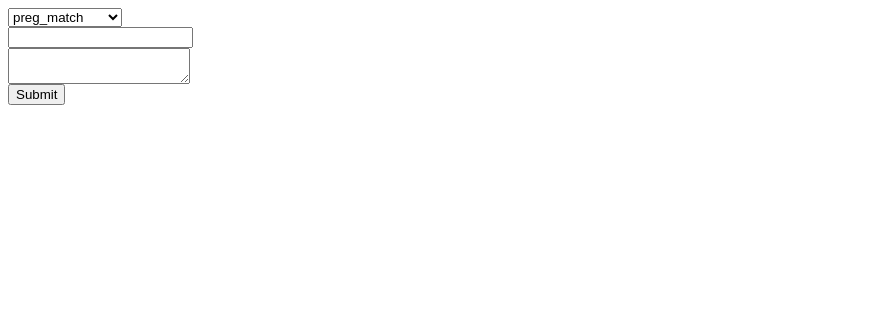
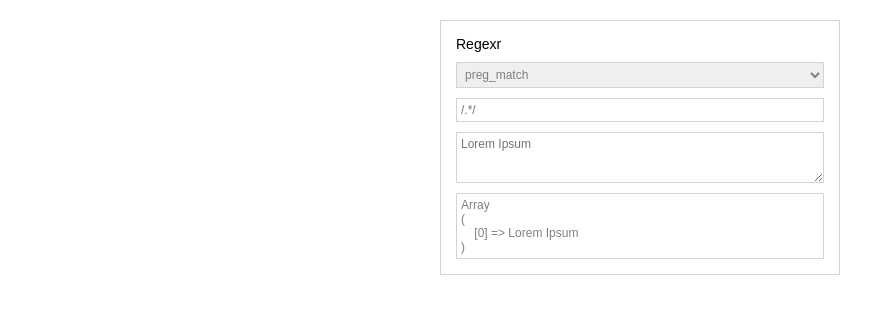
Before and after one commit to josa42/regexr, a PHP site: page / in a window 1280 px wide. Shown: the top 314 px of the page, without its empty margins (0-895 px from the left). Run offline with PHP 8.4, Linux system fonts and the light colour scheme; some libraries are stand-ins or nearby versions.

Commit message:
Add styling

```diff
--- a/ajax.php
+++ b/ajax.php
@@ -1,6 +1,6 @@
 <?php
-$regex = $_POST['regex'];
-$text = $_POST['text'];
+$regex = $_POST['regex'] ?: '/.*/';
+$text = $_POST['text'] ?: 'Lorem Ipsum';
 $func = $_POST['func'];
 
 if($regex && $text) {
@@ -8,17 +8,15 @@ if($regex && $text) {
 
 	switch ($func) {
 		case 'preg_match':
-			preg_match($regex, $text, $matches);
+			@preg_match($regex, $text, $matches);
 			break;
 		case 'preg_match_all':
-			preg_match_all($regex, $text, $matches);
+			@preg_match_all($regex, $text, $matches);
 			break;
 		case 'preg_split':
-			$matches = preg_split($regex, $text);
+			$matches = @preg_split($regex, $text);
 			break;
 	}
 
-
-
 	echo '<pre>' . print_r($matches, true) . '</pre>';
 }
--- a/index.php
+++ b/index.php
@@ -22,24 +22,55 @@
 			$('#func').change(function() {
 				loadResult();
 			});
-			$('form').submit(function() {
 			loadResult();
-				return false;
-			});
 		});
 	</script>
+	<style>
+		* {
+			box-sizing: border-box;
+			margin: 0;
+			padding: 0;
+			color: gray;
+			font-family: sans-serif;
+			font-weight: normal;
+			font-size: 12px;
+		}
+		h1 {
+			color: black;
+			font-size: 14px;
+		}
+		form {
+			border: 1px solid lightgray;
+			width: 400px;
+			padding: 15px;
+			margin: 20px auto;
+		}
+
+		select, input, textarea, p {
+			width: 100%;
+			border: 1px solid lightgray;
+			min-height: 17px;
+			padding: 4px;
+			outline: none;
+		}
+		form textarea {
+			min-height: 51px;
+		}
+		form *:not(:last-child) {
+			margin-bottom: 10px;
+		}
+	</style>
 </head>
 <body>
 	<form>
+		<h1>Regexr</h1>
 		<select id="func">
 			<option>preg_match</option>
 			<option>preg_match_all</option>
 			<option>preg_split</option>
-	</select><br />
-	<input id="regex"><br />
-	<textarea id="text"></textarea><br />
-	<input type="submit"><br />
-
+		</select>
+		<input id="regex" placeholder="/.*/">
+		<textarea id="text" placeholder="Lorem Ipsum"></textarea>
 		<p id="result"></p>
 	</form>
 </body>
```
Lines whose indentation alone changed are shown as unchanged.
